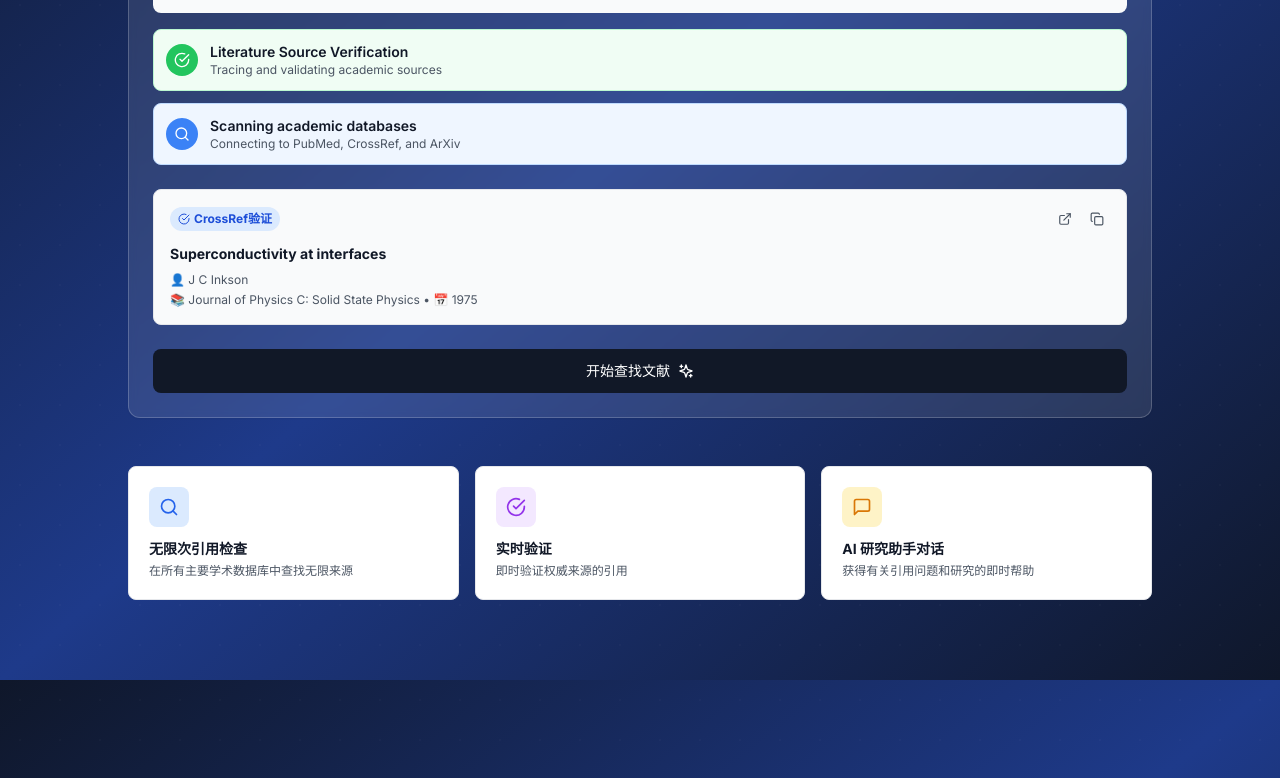
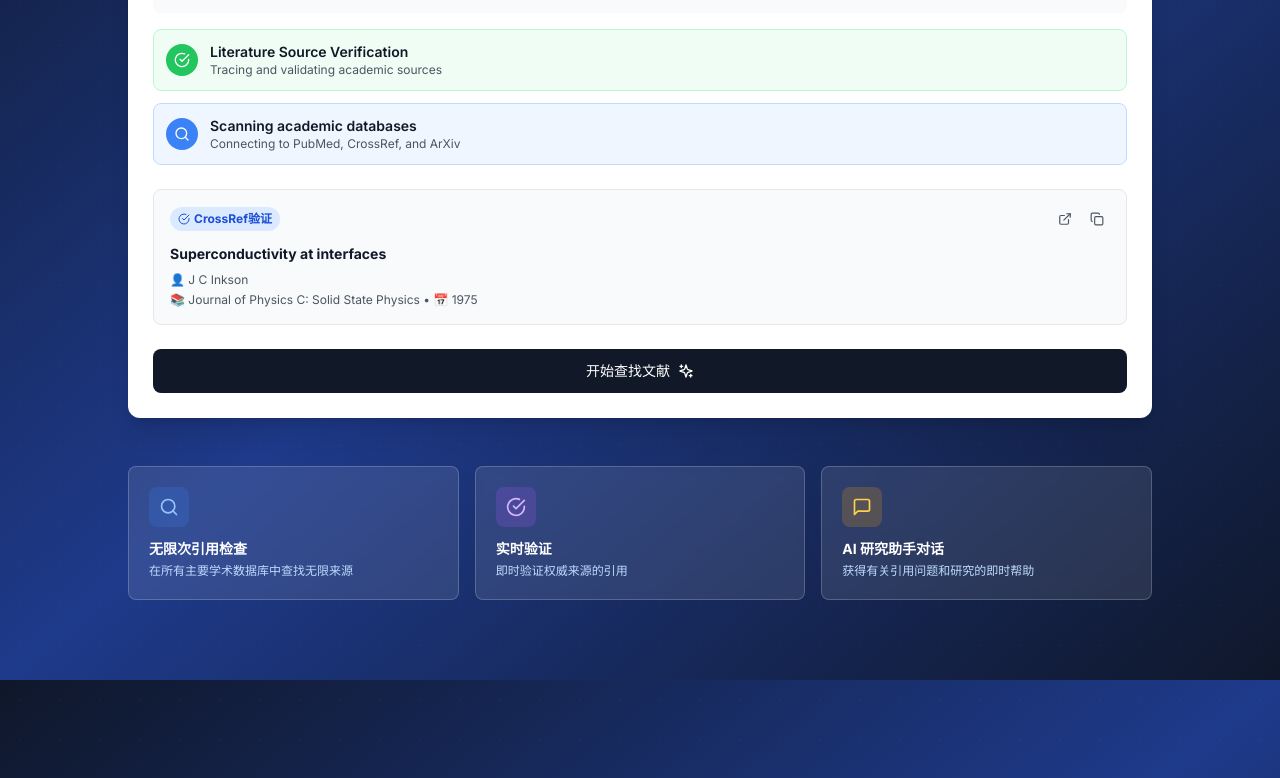
Before and after one commit to Mercury-nju/Citea, a Next.js app: page / in a window 1280 px wide. Shown: the part 4992-5770 px from the top of the page. Built offline with nearby package versions, Linux system fonts and the light colour scheme.

Commit message:
Fix ToolsShowcase feature cards styling for dark theme

```diff
--- a/components/ToolsShowcase.tsx
+++ b/components/ToolsShowcase.tsx
@@ -58,7 +58,7 @@ export default function ToolsShowcase() {
         <div className="max-w-5xl mx-auto">
           {/* Source Finder Demo */}
           {activeTab === 'finder' && (
-            <div className="bg-white/10 backdrop-blur-sm rounded-xl border border-white/20 shadow-sm overflow-hidden">
+            <div className="bg-white rounded-xl border border-white/30 shadow-xl overflow-hidden">
               <div className="p-6">
                 <h3 className="text-lg font-bold text-gray-900 mb-4">AI 文献查找器</h3>
 
@@ -131,7 +131,7 @@ export default function ToolsShowcase() {
 
           {/* Citation Checker Demo */}
           {activeTab === 'checker' && (
-            <div className="bg-white rounded-xl border border-gray-200 shadow-sm overflow-hidden">
+            <div className="bg-white rounded-xl border border-white/30 shadow-xl overflow-hidden">
               <div className="p-6">
                 <h3 className="text-lg font-bold text-gray-900 mb-4">引用验证工具</h3>
 
@@ -182,7 +182,7 @@ export default function ToolsShowcase() {
 
           {/* AI Assistant Demo */}
           {activeTab === 'assistant' && (
-            <div className="bg-white rounded-xl border border-gray-200 shadow-sm overflow-hidden">
+            <div className="bg-white rounded-xl border border-white/30 shadow-xl overflow-hidden">
               <div className="p-6">
                 <h3 className="text-lg font-bold text-gray-900 mb-4 flex items-center gap-2">
                   AI 研究助手
@@ -230,26 +230,26 @@ export default function ToolsShowcase() {
 
           {/* Features Grid */}
           <div className="mt-12 grid md:grid-cols-3 gap-4">
-            <div className="bg-white rounded-lg p-5 border border-gray-200">
-              <div className="w-10 h-10 rounded-lg bg-blue-100 flex items-center justify-center mb-3">
-                <Search className="text-blue-600" size={20} />
+            <div className="bg-white/10 backdrop-blur-sm rounded-lg p-5 border border-white/20">
+              <div className="w-10 h-10 rounded-lg bg-blue-500/20 flex items-center justify-center mb-3">
+                <Search className="text-blue-300" size={20} />
               </div>
-              <h4 className="font-bold text-sm text-gray-900 mb-1">无限次引用检查</h4>
-              <p className="text-xs text-gray-600">在所有主要学术数据库中查找无限来源</p>
+              <h4 className="font-bold text-sm text-white mb-1">无限次引用检查</h4>
+              <p className="text-xs text-blue-200">在所有主要学术数据库中查找无限来源</p>
             </div>
-            <div className="bg-white rounded-lg p-5 border border-gray-200">
-              <div className="w-10 h-10 rounded-lg bg-purple-100 flex items-center justify-center mb-3">
-                <CheckCircle className="text-purple-600" size={20} />
+            <div className="bg-white/10 backdrop-blur-sm rounded-lg p-5 border border-white/20">
+              <div className="w-10 h-10 rounded-lg bg-purple-500/20 flex items-center justify-center mb-3">
+                <CheckCircle className="text-purple-300" size={20} />
               </div>
-              <h4 className="font-bold text-sm text-gray-900 mb-1">实时验证</h4>
-              <p className="text-xs text-gray-600">即时验证权威来源的引用</p>
+              <h4 className="font-bold text-sm text-white mb-1">实时验证</h4>
+              <p className="text-xs text-blue-200">即时验证权威来源的引用</p>
             </div>
-            <div className="bg-white rounded-lg p-5 border border-gray-200">
-              <div className="w-10 h-10 rounded-lg bg-amber-100 flex items-center justify-center mb-3">
-                <MessageSquare className="text-amber-600" size={20} />
+            <div className="bg-white/10 backdrop-blur-sm rounded-lg p-5 border border-white/20">
+              <div className="w-10 h-10 rounded-lg bg-amber-500/20 flex items-center justify-center mb-3">
+                <MessageSquare className="text-amber-300" size={20} />
               </div>
-              <h4 className="font-bold text-sm text-gray-900 mb-1">AI 研究助手对话</h4>
-              <p className="text-xs text-gray-600">获得有关引用问题和研究的即时帮助</p>
+              <h4 className="font-bold text-sm text-white mb-1">AI 研究助手对话</h4>
+              <p className="text-xs text-blue-200">获得有关引用问题和研究的即时帮助</p>
             </div>
           </div>
         </div>
```
